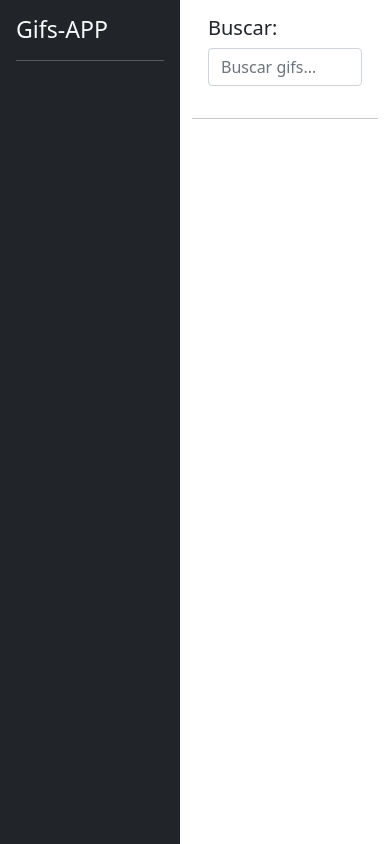
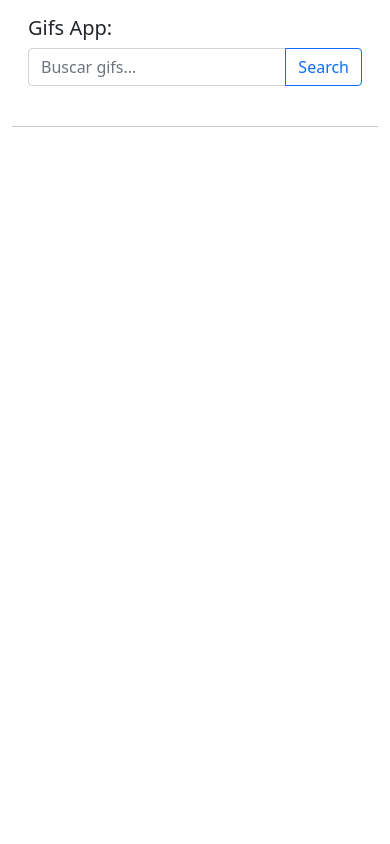
Before and after one commit to adalejc/GifAngularApp, an Angular app: page / in a window 390 px wide. Built offline with nearby package versions, Linux system fonts and the light colour scheme.

Commit message:
feature(*):improvements to mobile screen devices

```diff
--- a/src/app/gifs/gifs-page/gifs-page.component.html
+++ b/src/app/gifs/gifs-page/gifs-page.component.html
@@ -1,6 +1,7 @@
 <div class="row p-3">
     <div class="col">
       <app-search></app-search>
+      <app-list></app-list>
     </div>
 </div>
 <hr/>
--- a/src/app/gifs/gifs.module.ts
+++ b/src/app/gifs/gifs.module.ts
@@ -3,6 +3,7 @@ import { CommonModule } from '@angular/common';
 import { GifsPageComponent } from './gifs-page/gifs-page.component';
 import { SearchComponent } from './search/search.component';
 import { ResultComponent } from './result/result.component';
+import { ListComponent } from './list/list.component';
 
 
 
@@ -10,7 +11,8 @@ import { ResultComponent } from './result/result.component';
   declarations: [
     GifsPageComponent,
     SearchComponent,
-    ResultComponent
+    ResultComponent,
+    ListComponent
   ],
   exports: [
     GifsPageComponent
--- /dev/null
+++ b/src/app/gifs/list/list.component.html
@@ -0,0 +1,9 @@
+<div id="list" class=" ">
+  <button *ngFor="let item of historial"
+    (click)="buscar(item)"
+    href="#"
+    type="button"
+    class="btn btn-outline-secondary btn-sm m-1">
+    {{item | titlecase}}
+</button>
+</div>
--- /dev/null
+++ b/src/app/gifs/list/list.component.ts
@@ -0,0 +1,22 @@
+import { Component } from '@angular/core';
+import { GifsService } from '../services/gifs.service';
+
+@Component({
+  selector: 'app-list',
+  templateUrl: './list.component.html',
+  styles: [
+  ]
+})
+export class ListComponent {
+
+  constructor(private gifsService: GifsService) { }
+
+  get historial(): string[] {
+    return this.gifsService.historial;
+  }
+
+  buscar(item: string): void {
+    this.gifsService.buscarGifs(item);
+  }
+
+}
--- a/src/app/gifs/search/search.component.html
+++ b/src/app/gifs/search/search.component.html
@@ -1,4 +1,4 @@
-<h5>Buscar:</h5>
+<!-- <h5>Buscar:</h5>
 <input
   class="form-control"
   type="text"
@@ -6,4 +6,18 @@
   placeholder="Buscar gifs..."
   (keyup.enter)="search()"
   #txtBuscar
->
+> -->
+
+<h5>Gifs App:</h5>
+<div class="input-group mb-2">
+  <input
+    type="text"
+    class="form-control"
+    placeholder="Buscar gifs..."
+    (keyup.enter)="search()"
+    #txtBuscar>
+  <button
+    class="btn btn-outline-primary"
+    (click)="search()"
+  >Search</button>
+</div>
--- a/src/styles.css
+++ b/src/styles.css
@@ -8,3 +8,17 @@ html, body {
   min-height: 100vh;
   min-width: 180px;
 }
+
+@media (max-width: 768px) {
+  #slider {
+    display: none;
+  }
+
+
+ }
+
+ @media (min-width: 769px) {
+  #list {
+    display: none;
+  }
+ }
```
